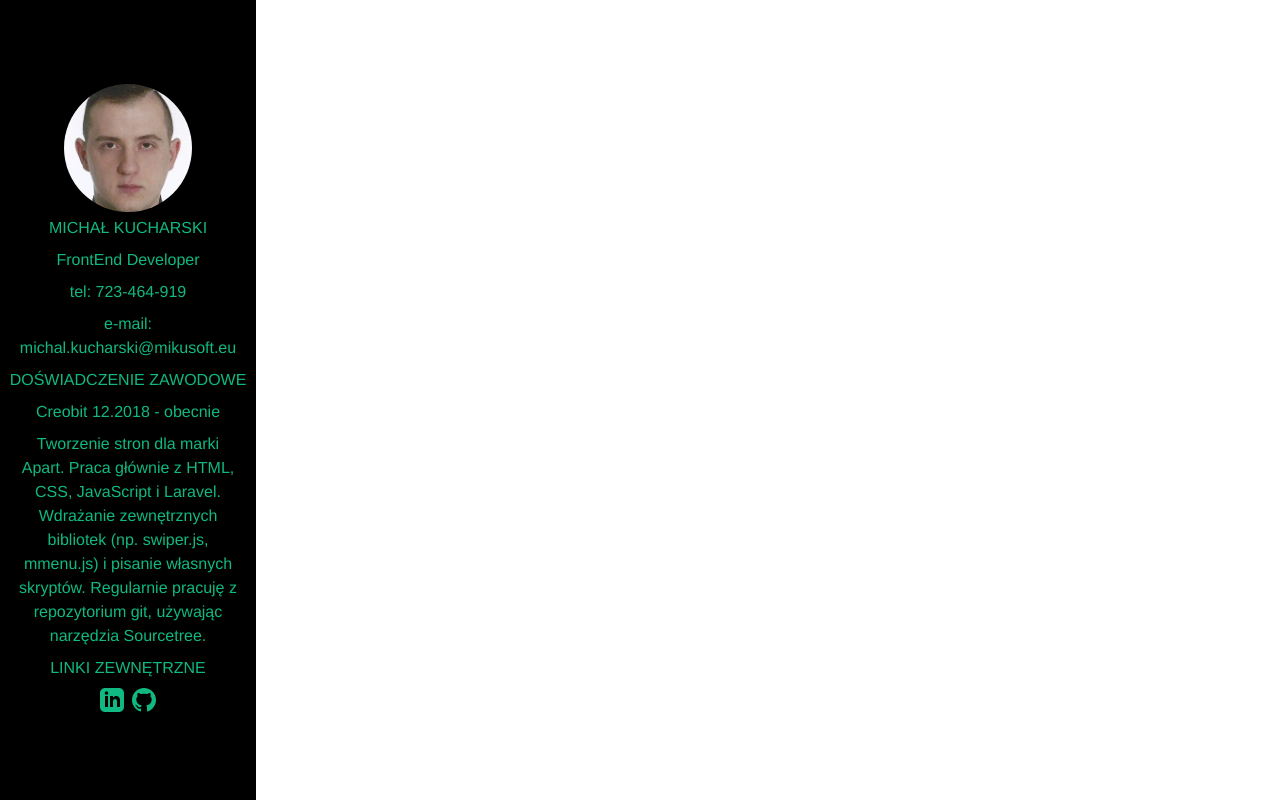
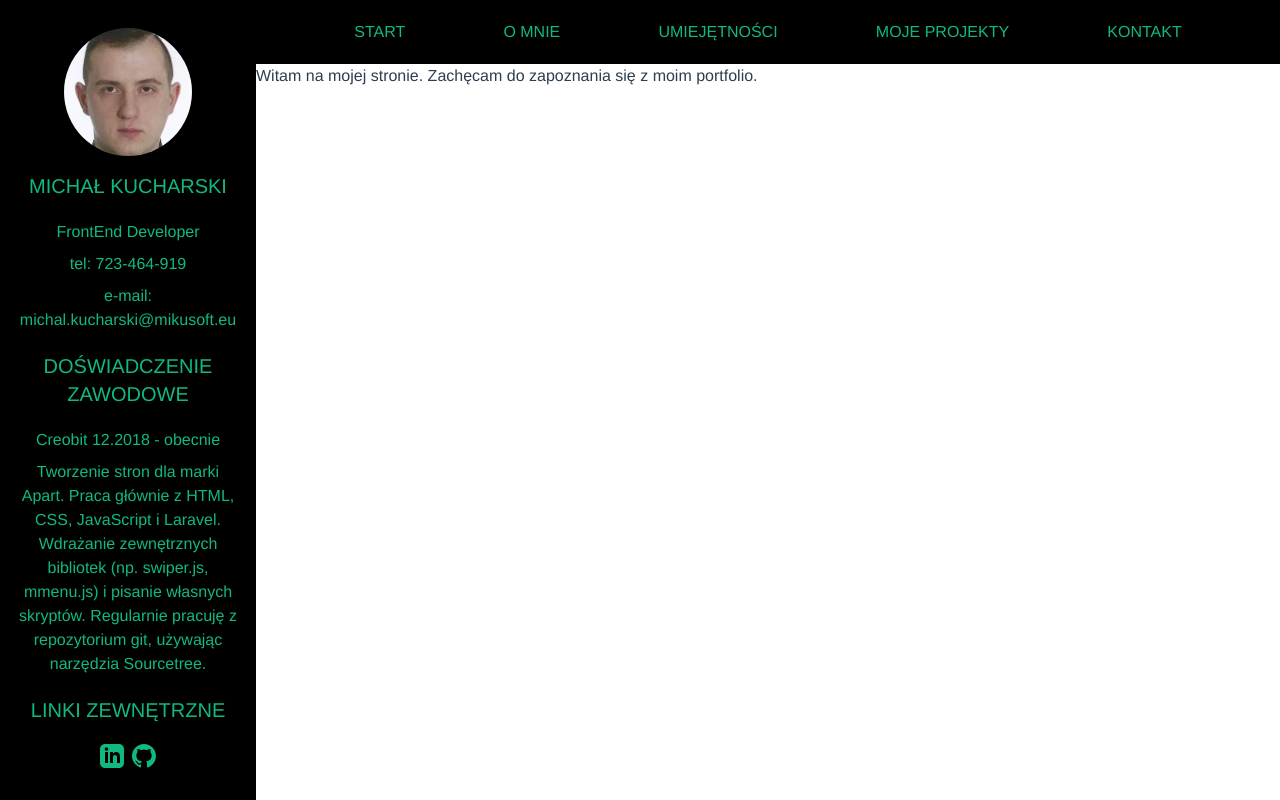
Before and after one commit to michal-kucharski/portfolio, a Vue app: page /#/ in a window 1280 px wide. Before the commit this address led to /#/Skills. Built offline with nearby package versions, Linux system fonts and the light colour scheme.

Commit message:
Move single component from components to view. Add main desktop layout styles. Add navbar. Add proper routes in router.ts.

```diff
--- a/src/App.vue
+++ b/src/App.vue
@@ -1,16 +1,24 @@
 <template>
-  <div id="app">
-    <nav></nav>
+  <div id="app" class="flex flex-wrap">
     <CV></CV>
-
+    <div class="flex flex-col w-4/5">
+      <nav class="flex justify-evenly w-full h-16 bg-black text-green-500 uppercase">
+        <router-link to="/" class="self-center">Start</router-link>
+        <router-link to="/About" class="self-center">O mnie</router-link>
+        <router-link to="/Skills" class="self-center">Umiejętności</router-link>
+        <router-link to="/Porfolio" class="self-center">Moje projekty</router-link>
+        <router-link to="/Contact" class="self-center">Kontakt</router-link>
+      </nav>
+      <router-view class="flex w-full"></router-view>
+    </div>
   </div>
 </template>
 
 <script>
-  import CV from '@/components/CV.vue'
+  import CV from '@/views/CV.vue'
   export default {
     components: {
-      CV
+      CV,
     }
   }
 </script>
--- a/src/components/About.vue
+++ /dev/null
@@ -1,63 +0,0 @@
-<template>
-  <div class="hello">
-    <h1>{{ msg }}</h1>
-    <p>
-      For a guide and recipes on how to configure / customize this project,<br>
-      check out the
-      <a href="https://cli.vuejs.org" target="_blank" rel="noopener">vue-cli documentation</a>.
-    </p>
-    <h3>Installed CLI Plugins</h3>
-    <ul>
-      <li><a href="https://github.com/vuejs/vue-cli/tree/dev/packages/%40vue/cli-plugin-babel" target="_blank" rel="noopener">babel</a></li>
-      <li><a href="https://github.com/vuejs/vue-cli/tree/dev/packages/%40vue/cli-plugin-typescript" target="_blank" rel="noopener">typescript</a></li>
-      <li><a href="https://github.com/vuejs/vue-cli/tree/dev/packages/%40vue/cli-plugin-router" target="_blank" rel="noopener">router</a></li>
-      <li><a href="https://github.com/vuejs/vue-cli/tree/dev/packages/%40vue/cli-plugin-eslint" target="_blank" rel="noopener">eslint</a></li>
-      <li><a href="https://github.com/vuejs/vue-cli/tree/dev/packages/%40vue/cli-plugin-unit-jest" target="_blank" rel="noopener">unit-jest</a></li>
-    </ul>
-    <h3>Essential Links</h3>
-    <ul>
-      <li><a href="https://vuejs.org" target="_blank" rel="noopener">Core Docs</a></li>
-      <li><a href="https://forum.vuejs.org" target="_blank" rel="noopener">Forum</a></li>
-      <li><a href="https://chat.vuejs.org" target="_blank" rel="noopener">Community Chat</a></li>
-      <li><a href="https://twitter.com/vuejs" target="_blank" rel="noopener">Twitter</a></li>
-      <li><a href="https://news.vuejs.org" target="_blank" rel="noopener">News</a></li>
-    </ul>
-    <h3>Ecosystem</h3>
-    <ul>
-      <li><a href="https://router.vuejs.org" target="_blank" rel="noopener">vue-router</a></li>
-      <li><a href="https://vuex.vuejs.org" target="_blank" rel="noopener">vuex</a></li>
-      <li><a href="https://github.com/vuejs/vue-devtools#vue-devtools" target="_blank" rel="noopener">vue-devtools</a></li>
-      <li><a href="https://vue-loader.vuejs.org" target="_blank" rel="noopener">vue-loader</a></li>
-      <li><a href="https://github.com/vuejs/awesome-vue" target="_blank" rel="noopener">awesome-vue</a></li>
-    </ul>
-  </div>
-</template>
-
-<script lang="ts">
-import Vue from 'vue';
-
-export default Vue.extend({
-  name: 'About',
-  props: {
-    msg: String,
-  },
-});
-</script>
-
-<!-- Add "scoped" attribute to limit CSS to this component only -->
-<style scoped>
-h3 {
-  margin: 40px 0 0;
-}
-ul {
-  list-style-type: none;
-  padding: 0;
-}
-li {
-  display: inline-block;
-  margin: 0 10px;
-}
-a {
-  color: #42b983;
-}
-</style>
--- a/src/router/index.ts
+++ b/src/router/index.ts
@@ -1,6 +1,10 @@
 import Vue from 'vue'
 import VueRouter, { RouteConfig } from 'vue-router'
 import Home from '../views/Home.vue'
+import About from '../views/About.vue'
+import Skills from '../views/Skills.vue'
+import Portfolio from '../views/Portfolio.vue'
+import Contact from '../views/Contact.vue'
 
 Vue.use(VueRouter)
 
@@ -9,6 +13,26 @@ const routes: Array<RouteConfig> = [
     path: '/',
     name: 'Home',
     component: Home
+  },
+  {
+    path: '/About',
+    name: 'About',
+    component: About,
+  },
+  {
+    path: '/Skills',
+    name: 'Skills',
+    component: Skills,
+  },
+  {
+    path: '/Portfolio',
+    name: 'Portfolio',
+    component: Portfolio,
+  },
+  {
+    path: '/Contact',
+    name: 'Contact',
+    component: Contact,
   },
   // {
   //   // path: '/about',
--- /dev/null
+++ b/src/views/About.vue
@@ -0,0 +1,17 @@
+<template>
+  <div id="about">
+    <h2>About</h2>
+  </div>
+</template>
+
+<script lang="ts">
+import Vue from 'vue';
+
+export default {
+  name: 'About',
+}
+</script>
+
+<style scoped>
+
+</style>
--- a/src/components/CV.vue
+++ b/src/views/CV.vue
@@ -1,14 +1,14 @@
 <template>
-  <div class="lg:w-1/5 h-screen flex flex-col justify-items-center justify-center bg-black text-green-500">
+  <div id="CV" class="lg:w-1/5 h-screen flex flex-col justify-items-center justify-center bg-black text-green-500">
       <img src="../assets/profile-pic.jpg" class="w-1/2 rounded-full self-center" alt="">
-      <h2 class="p-1 uppercase">Michał Kucharski</h2>
+      <h2 class="p-1 py-4 uppercase text-xl">Michał Kucharski</h2>
       <p class="p-1">FrontEnd Developer</p>
       <p class="p-1">tel: 723-464-919</p>
       <p class="p-1">e-mail: michal.kucharski@mikusoft.eu</p>
-      <h2 class="p-1 uppercase">Doświadczenie zawodowe</h2>
+      <h2 class="p-1 py-4 uppercase text-xl">Doświadczenie zawodowe</h2>
       <p class="p-1">Creobit 12.2018 - obecnie</p>
       <p class="p-1 px-4">Tworzenie stron dla marki Apart. Praca głównie z HTML, CSS, JavaScript i Laravel. Wdrażanie zewnętrznych bibliotek (np. swiper.js, mmenu.js) i pisanie własnych skryptów. Regularnie pracuję z repozytorium git, używając narzędzia Sourcetree.</p>
-      <p class="p-1 uppercase">Linki zewnętrzne</p>
+      <h2 class="p-1 py-4 uppercase text-xl">Linki zewnętrzne</h2>
       <div class="social-links flex justify-center p-1">
         <a href="https://www.linkedin.com/in/michal-kucharski/">
           <svg class="fill-current mr-2" xmlns="http://www.w3.org/2000/svg" width="24" height="24" viewBox="0 0 24 24"><path d="M19 0h-14c-2.761 0-5 2.239-5 5v14c0 2.761 2.239 5 5 5h14c2.762 0 5-2.239 5-5v-14c0-2.761-2.238-5-5-5zm-11 19h-3v-11h3v11zm-1.5-12.268c-.966 0-1.75-.79-1.75-1.764s.784-1.764 1.75-1.764 1.75.79 1.75 1.764-.783 1.764-1.75 1.764zm13.5 12.268h-3v-5.604c0-3.368-4-3.113-4 0v5.604h-3v-11h3v1.765c1.396-2.586 7-2.777 7 2.476v6.759z"/></svg>
--- a/src/components/Skills.vue
+++ b/src/views/Contact.vue
@@ -1,5 +1,5 @@
 <template>
-
+  <div id="contact"></div>
 </template>
 
 <script>
@@ -10,6 +10,4 @@ export default {
 
 <style scoped>
 
-</style>>
-
 </style>
--- a/src/views/Home.vue
+++ b/src/views/Home.vue
@@ -1,12 +1,12 @@
 <template>
   <div class="home">
-
+    Witam na mojej stronie. Zachęcam do zapoznania się z moim portfolio.
   </div>
 </template>
 
 <script>
 // @ is an alias to /src
-import About from '@/components/About.vue'
+// import About from '@/views/About.vue'
 
 export default {
   name: 'Home',
--- a/src/components/Portfolio.vue
+++ b/src/views/Portfolio.vue
@@ -1,5 +1,5 @@
 <template>
-
+  <div id="portfolio"></div>
 </template>
 
 <script>
--- a/src/components/Contact.vue
+++ b/src/views/Skills.vue
@@ -1,5 +1,5 @@
 <template>
-
+  <div id="skills"></div>
 </template>
 
 <script>
```
